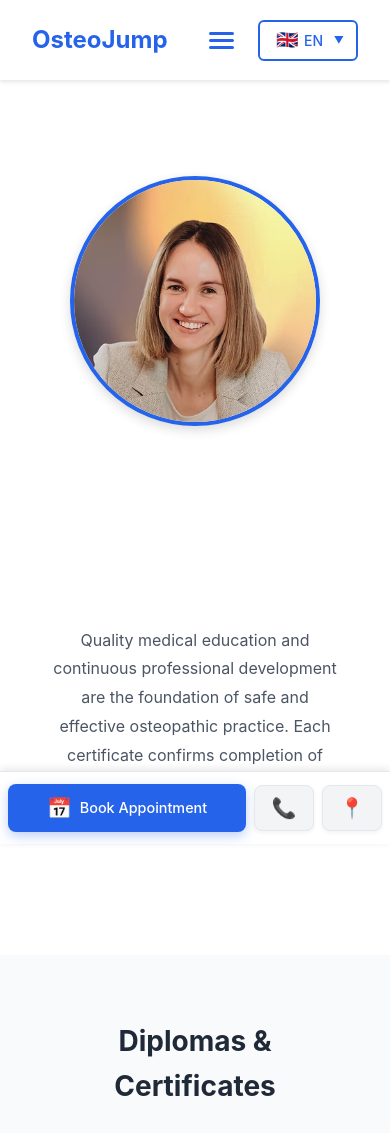
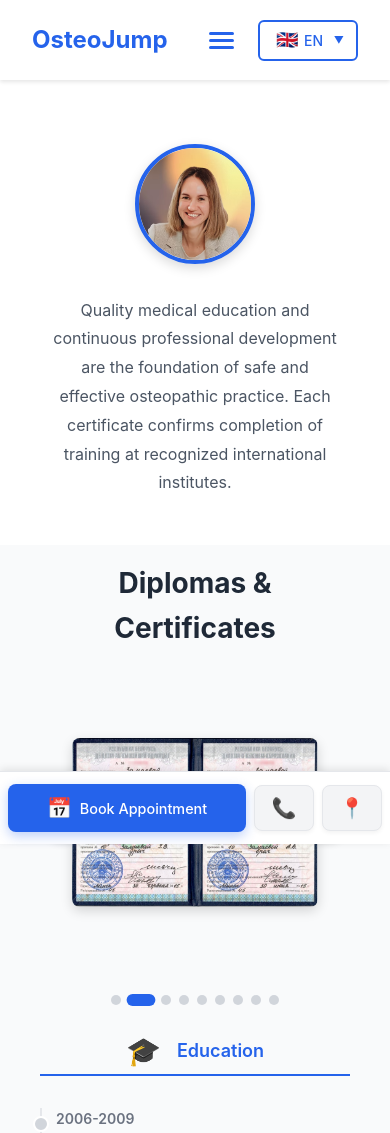
Before and after one commit to MaksimBykau/osteojump-website, a plain HTML site: page education/index.html in a window 390 px wide. Shown: the top 1133 px of the page. Drawn offline with Linux system fonts and the light colour scheme.

Commit message:
Refine About and Education page styles
- Reduce section paddings from 6rem to 4rem for more compact layout
- Unify single photo sizes (360px desktop, responsive for mobile)
- Add peek effect to Education hero section
- Harmonize card styles between About and Education pages

Co-Authored-By: Claude Opus 4.5 <noreply@anthropic.com>

```diff
--- a/css/education.css
+++ b/css/education.css
@@ -1,7 +1,52 @@
-/* Education Page - Variant A: Three Columns */
+/* Education Page Styles */
 
+/* ============================================
+   Education-specific Hero Overrides
+   Peek-эффект: hero не занимает весь экран
+   ============================================ */
+.hero-doctor {
+    padding: var(--spacing-md) var(--spacing-sm);
+    padding-top: calc(var(--spacing-md) + 60px); /* Account for fixed header */
+    padding-bottom: var(--spacing-sm);
+    background-color: var(--bg-color);
+    /* Peek-эффект: ограничиваем высоту чтобы было видно контент ниже */
+    max-height: calc(100dvh - 180px);
+    display: flex;
+    align-items: center;
+}
+
+.hero-doctor .container {
+    width: 100%;
+}
+
+.hero-doctor .doctor-photo {
+    width: 180px;
+    height: 180px;
+}
+
+/* ============================================
+   Education-specific About Section
+   ============================================ */
+.about {
+    padding: var(--spacing-sm) var(--spacing-sm) var(--spacing-md);
+    background-color: var(--bg-color);
+}
+
+/* ============================================
+   Diplomas Section - Peek Effect
+   Shows hint of timeline section below
+   ============================================ */
+.diplomas-section {
+    padding: var(--spacing-md) var(--spacing-sm);
+    padding-bottom: var(--spacing-sm);
+    background-color: var(--section-bg);
+}
+
+/* ============================================
+   Timeline Section - Three Columns
+   ============================================ */
 .timeline-section {
-    padding: var(--spacing-lg) var(--spacing-sm);
+    padding: var(--spacing-md) var(--spacing-sm) var(--spacing-lg);
     background-color: var(--section-bg);
 }
 
@@ -24,19 +69,19 @@
     align-items: center;
     gap: var(--spacing-sm);
     margin-bottom: var(--spacing-md);
-    padding-bottom: var(--spacing-sm);
-    border-bottom: 2px solid #e5e7eb;
+    padding-bottom: var(--spacing-xs);
+    border-bottom: 2px solid var(--primary-color);
 }
 
 .column-icon {
-    font-size: 2rem;
+    font-size: 1.75rem;
     line-height: 1;
 }
 
 .column-title {
-    font-size: 1.5rem;
-    font-weight: 700;
-    color: var(--text-color);
+    font-size: 1.25rem;
+    font-weight: 600;
+    color: var(--primary-color);
     margin: 0;
 }
 
@@ -94,18 +139,18 @@
     margin-bottom: 0.5rem;
 }
 
-/* Card styles */
+/* Card styles - matches About page education blocks */
 .timeline-card {
     background: white;
-    border-radius: 8px;
+    border-radius: 12px;
     padding: var(--spacing-sm);
-    box-shadow: 0 1px 3px rgba(0, 0, 0, 0.1);
-    transition: transform 0.2s ease, box-shadow 0.2s ease;
+    box-shadow: 0 2px 8px rgba(0, 0, 0, 0.06);
+    transition: transform 0.3s ease, box-shadow 0.3s ease;
 }
 
 .timeline-card:hover {
-    transform: translateY(-2px);
-    box-shadow: 0 4px 12px rgba(0, 0, 0, 0.15);
+    transform: translateY(-4px);
+    box-shadow: 0 8px 24px rgba(0, 0, 0, 0.12);
 }
 
 .card-title {
@@ -166,14 +211,25 @@
 
 /* Responsive */
 @media (max-width: 1024px) {
+    .hero-doctor {
+        padding-top: calc(var(--spacing-sm) + 60px);
+        padding-bottom: var(--spacing-xs);
+        max-height: calc(100dvh - 150px);
+    }
+
+    .hero-doctor .doctor-photo {
+        width: 160px;
+        height: 160px;
+    }
+
     .timeline-grid {
         grid-template-columns: 1fr;
-        gap: var(--spacing-lg);
+        gap: var(--spacing-md);
     }
 
     .timeline-column {
         border-bottom: 1px solid #e5e7eb;
-        padding-bottom: var(--spacing-lg);
+        padding-bottom: var(--spacing-md);
     }
 
     .timeline-column:last-child {
@@ -183,8 +239,27 @@
 }
 
 @media (max-width: 767px) {
+    .hero-doctor {
+        padding: var(--spacing-sm) var(--spacing-sm);
+        padding-top: calc(var(--spacing-xs) + 60px);
+        max-height: calc(100dvh - 120px);
+    }
+
+    .hero-doctor .doctor-photo {
+        width: 140px;
+        height: 140px;
+    }
+
+    .about {
+        padding: var(--spacing-xs) var(--spacing-sm) var(--spacing-sm);
+    }
+
+    .diplomas-section {
+        padding: var(--spacing-sm) var(--spacing-xs);
+    }
+
     .timeline-section {
-        padding: var(--spacing-md) var(--spacing-xs);
+        padding: var(--spacing-sm) var(--spacing-xs) var(--spacing-md);
     }
 
     .column-header {
@@ -192,7 +267,7 @@
     }
 
     .column-title {
-        font-size: 1.25rem;
+        font-size: 1.125rem;
     }
 
     .timeline-item {
@@ -203,3 +278,23 @@
         max-width: 100px;
     }
 }
+
+@media (max-width: 480px) {
+    .hero-doctor {
+        padding-top: calc(var(--spacing-xs) + 56px);
+        max-height: calc(100dvh - 100px);
+    }
+
+    .hero-doctor .doctor-photo {
+        width: 120px;
+        height: 120px;
+    }
+
+    .timeline-grid {
+        gap: var(--spacing-sm);
+    }
+
+    .timeline-column {
+        padding-bottom: var(--spacing-sm);
+    }
+}
```
Also changed, not shown: css/about.css (+37 -27 lines).
